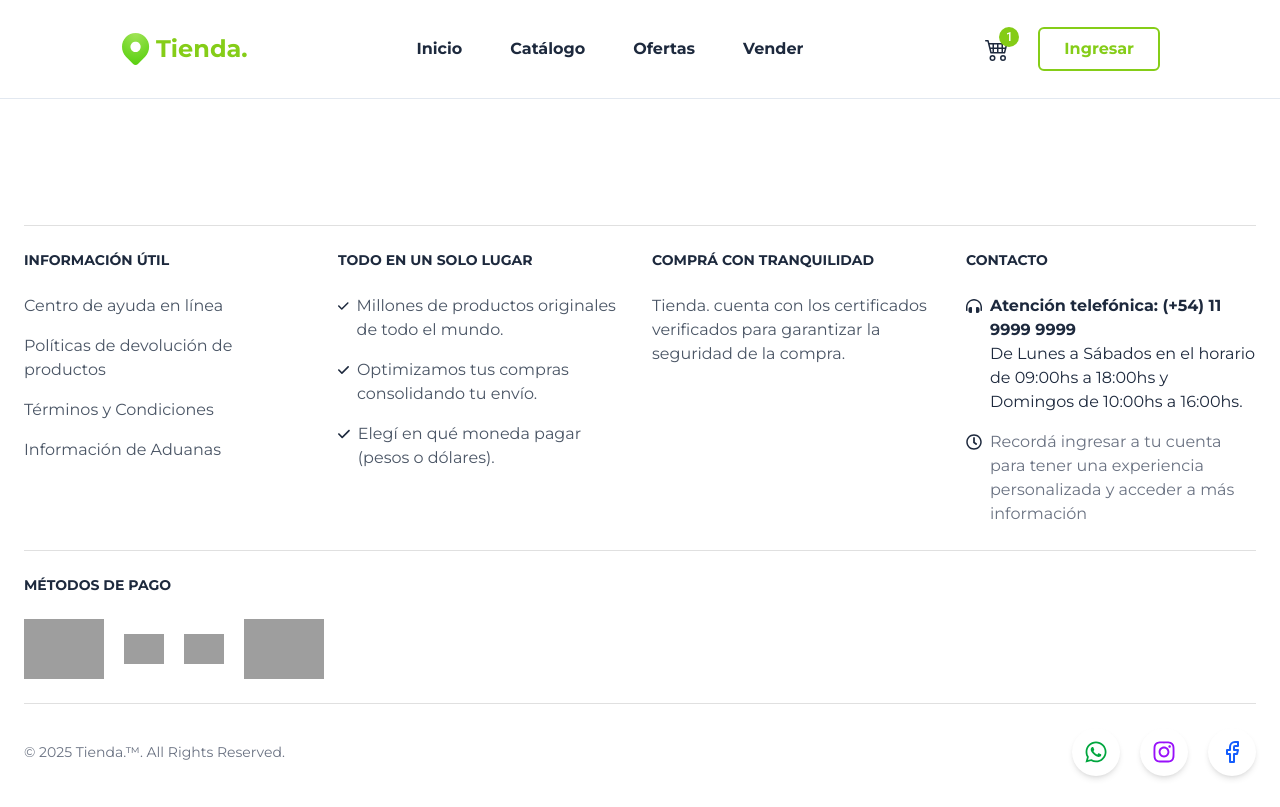
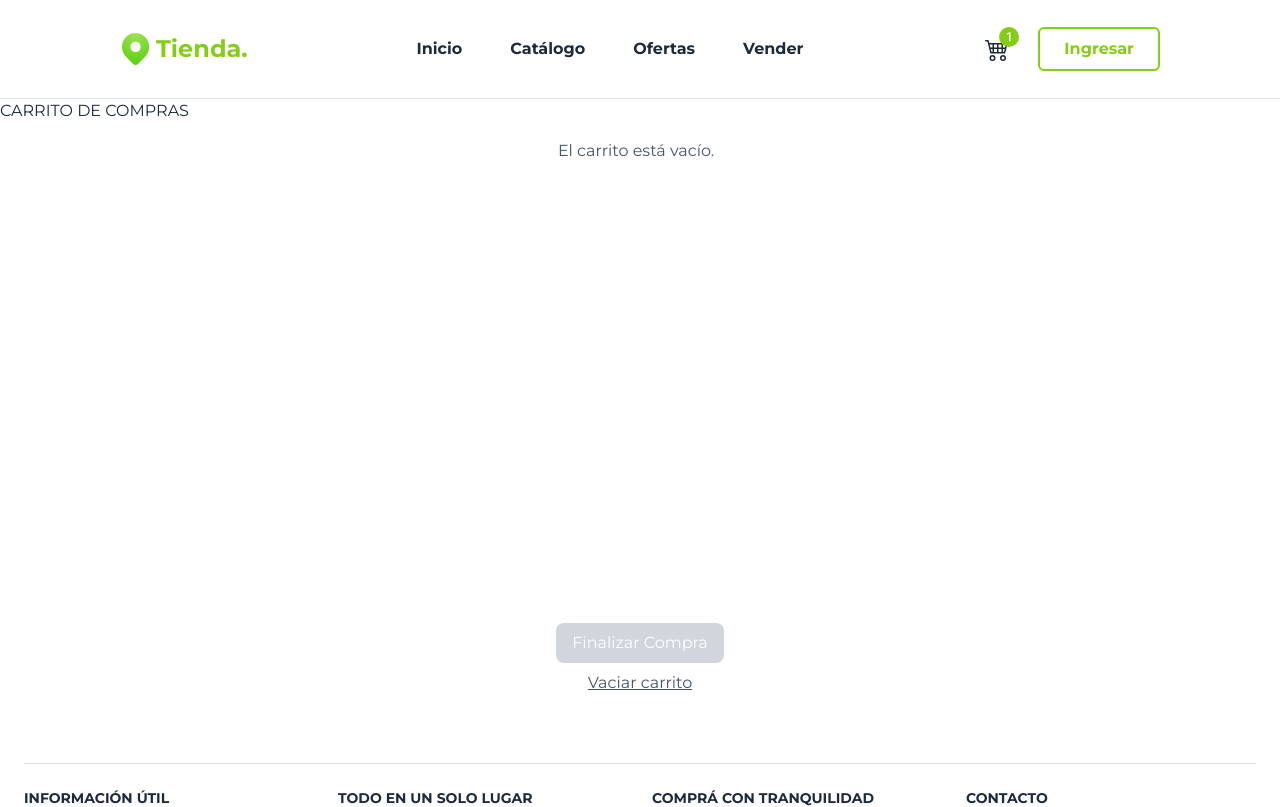
Before and after one commit to jonathanmilo/APIS2025FRONT, a React (Vite) app: page /carrito in a window 1280 px wide. Shown: the top 807 px of the page. Built offline with nearby package versions, Linux system fonts and the light colour scheme; data requests are answered from the project's data file; grey boxes are pictures that could not be loaded.

Commit message:
Cambios a carrito y vaciar carrito

```diff
--- a/package.json
+++ b/package.json
@@ -29,6 +29,6 @@
     "eslint-plugin-react-hooks": "^4.6.0",
     "eslint-plugin-react-refresh": "^0.4.6",
     "json-server": "^1.0.0-beta.3",
-    "vite": "^5.4.18"
+    "vite": "^5.4.19"
   }
 }
--- a/src/App.jsx
+++ b/src/App.jsx
@@ -5,6 +5,7 @@ import Catalogo from "./screens/Catalogo";
 import { ProductDetail } from "./screens/ProductDetail";
 import Ingresar from "./screens/Ingresar";
 import MiPerfil from "./screens/MiPerfil";
+import Carrito from "./components/Navbar/components/Cart/Carrito";
 import Layout from "./layouts/Layout";
 
 function App() {
@@ -16,6 +17,7 @@ function App() {
         <Route path="/catalogo/:id" element={<ProductDetail />} />
         <Route path="/ingresar" element={<Ingresar />} />
         <Route path="/mi-perfil" element={<MiPerfil />} />
+        <Route path="/carrito" element={<Carrito />} />
       </Routes>
     </Layout>
   );
--- a/src/api/api.js
+++ b/src/api/api.js
@@ -29,3 +29,50 @@ export const getUserById = async (id) => {
   const users = await fetchUsers();
   return users.find((user) => user._id === id);
 };
+
+export const updateCart = async (userId, products) => {
+  try {
+    // Primero intenta encontrar el carrito existente
+    const carts = await fetchCarts();
+    const cartExists = carts.some(c => c.userId === userId);
+
+    const url = `${API_URL}/${cartExists ? 'carts' : 'carts/create'}`;
+    const method = cartExists ? 'PUT' : 'POST';
+
+    const response = await fetch(url, {
+      method,
+      headers: { 'Content-Type': 'application/json' },
+      body: JSON.stringify({ userId, products })
+    });
+
+    if (!response.ok) {
+      throw new Error(`Error ${response.status}: ${response.statusText}`);
+    }
+
+    return await response.json();
+  } catch (error) {
+    console.error("Error updating cart:", error);
+    // Fallback a localStorage
+    localStorage.setItem(`cart_${userId}`, JSON.stringify(products));
+    return { userId, products };
+  }
+};
+
+export const createOrder = async (orderData) => {
+  try {
+    const response = await fetch(`${API_URL}/orders`, {
+      method: 'POST',
+      headers: { 'Content-Type': 'application/json' },
+      body: JSON.stringify(orderData)
+    });
+
+    if (!response.ok) {
+      throw new Error(`Error ${response.status}: ${response.statusText}`);
+    }
+
+    return await response.json();
+  } catch (error) {
+    console.error("Error creating order:", error);
+    throw error;
+  }
+};
--- a/src/components/Navbar/components/Cart/Carrito.jsx
+++ b/src/components/Navbar/components/Cart/Carrito.jsx
@@ -1,40 +1,65 @@
 import React from "react";
-import { useCarrito } from "../../../../contexts/CartContext.jsx";
-import { useProductos } from "../../../../contexts/ProductContext.jsx";
+import { useCarrito } from "../../../../contexts/CartContext";
 import IconButton from "@mui/material/IconButton";
 import Tooltip from "@mui/material/Tooltip";
 import { RiDeleteBin6Line } from "react-icons/ri";
+import { calcularPrecio } from "../../../../utils/calcularPrecio";
+
+// Función para obtener datos del producto
+const getSafeProductData = (item) => {
+  return {
+    title: item.productData?.title || "Producto no disponible",
+    price: item.productData?.price || 0,
+    discountPercentage: item.productData?.discountPercentage || 0,
+    images: item.productData?.images || [{ url: "/placeholder.jpg" }]
+  };
+};
 
 export default function Carrito() {
-  const { carrito, eliminarDelCarrito } = useCarrito();
-  const { productos } = useProductos();
+  const {
+    carrito,
+    eliminarDelCarrito,
+    vaciarCarrito,
+    actualizarCantidad,
+    calcularTotal,
+    finalizarCompra,
+    loading,
+    error
+  } = useCarrito();
 
-  const buscarProducto = (id) => productos.find((p) => p._id === id);
+  if (loading) return <div>Cargando carrito...</div>;
+  if (error) return <div className="text-red-500">Error: {error}</div>;
+
+  const handleCheckout = async () => {
+    const success = await finalizarCompra();
+    if (success) {
+      alert("Compra realizada con éxito!");
+    }
+  };
 
   return (
     <div className="h-[75vh] flex flex-col">
       <div className="overflow-y-auto pr-2 flex-1 no-scrollbar">
         <h2 className="uppercase pb-2 text-brand-black">Carrito de Compras</h2>
         {carrito.length === 0 ? (
-          <p className="text-brand-gray text-center py-2">
-            El carrito está vacío.
-          </p>
+          <p className="text-brand-gray text-center py-2">El carrito está vacío.</p>
         ) : (
           <ul className="flex flex-col gap-4">
             {carrito.map((item) => {
-              const producto = buscarProducto(item._id);
-              if (!producto) return null;
-
+              const producto = getSafeProductData(item);
               return (
                 <li
-                  key={item._id}
+                  key={item.productId}
                   className="flex flex-col justify-center h-[16vh] border-t-1 border-brand-light-gray"
                 >
                   <div className="flex flex-row gap-3">
                     <img
-                      src={producto.images?.[0]?.url || "fallback.jpg"}
+                      src={producto.images[0].url}
                       alt={producto.title}
                       className="w-16 h-16 object-cover rounded"
+                      onError={(e) => {
+                        e.target.src = "/placeholder.jpg";
+                      }}
                     />
                     <div className="flex flex-col justify-between h-[10vh]">
                       <h3 className="font-bold text-brand-black">
@@ -42,20 +67,35 @@ export default function Carrito() {
                       </h3>
                       <div>
                         <p className="text-sm text-brand-black">
-                          Precio: ${producto.price}
+                          Precio: ${calcularPrecio(
+                            producto.price,
+                            producto.discountPercentage
+                          ).toFixed(2)}
                         </p>
-                        <p className="text-sm text-brand-black">
-                          Cantidad: {item.quantity}
-                        </p>
+                        <div className="flex items-center gap-2">
+                          <button
+                            onClick={() => actualizarCantidad(item.productId, item.quantity - 1)}
+                            className="px-2 bg-gray-200 rounded"
+                            disabled={item.quantity <= 1}
+                          >
+                            -
+                          </button>
+                          <span className="text-sm text-brand-black">
+                            Cantidad: {item.quantity}
+                          </span>
+                          <button
+                            onClick={() => actualizarCantidad(item.productId, item.quantity + 1)}
+                            className="px-2 bg-gray-200 rounded"
+                          >
+                            +
+                          </button>
+                        </div>
                       </div>
                     </div>
                   </div>
-                  <div className="flex justify-end ">
-                    <Tooltip
-                      title="Eliminar"
-                      onClick={() => eliminarDelCarrito(item._id)}
-                    >
-                      <IconButton>
+                  <div className="flex justify-end">
+                    <Tooltip title="Eliminar">
+                      <IconButton onClick={() => eliminarDelCarrito(item.productId)}>
                         <RiDeleteBin6Line />
                       </IconButton>
                     </Tooltip>
@@ -67,8 +107,13 @@ export default function Carrito() {
         )}
       </div>
 
-      {/* Botones fijos abajo (falta subtotal)*/}
+      {/* Botones fijos abajo */}
       <div className="py-1 border-t mt-2 flex flex-col items-center gap-2 bg-white">
+        {carrito.length > 0 && (
+          <div className="w-full text-center font-bold">
+            Total: ${calcularTotal().toFixed(2)}
+          </div>
+        )}
         <button
           className={`px-4 py-2 font-medium rounded-lg transition-colors ${
             carrito.length === 0
@@ -76,10 +121,14 @@ export default function Carrito() {
               : "bg-brand-main hover:bg-brand-main-hover text-white cursor-pointer"
           }`}
           disabled={carrito.length === 0}
+          onClick={handleCheckout}
         >
-          Checkout
+          Finalizar Compra
         </button>
-        <button className="text-brand-gray underline hover:text-brand-black cursor-pointer">
+        <button
+          className="text-brand-gray underline hover:text-brand-black cursor-pointer"
+          onClick={vaciarCarrito}
+        >
           Vaciar carrito
         </button>
       </div>
--- a/src/components/ProductCard.jsx
+++ b/src/components/ProductCard.jsx
@@ -4,14 +4,23 @@ import { Divider } from "@mui/material";
 import { Link } from "react-router-dom";
 import { calcularPrecio } from "../utils/calcularPrecio";
 import { useUserData } from "../hooks/useUserData";
+import { useCarrito } from "../contexts/CartContext";
+import { Button } from "@mui/material";
 
 function ProductCard({ producto }) {
   const { usuario, loading } = useUserData(producto.userId);
+  const { agregarAlCarrito } = useCarrito();
 
   const precioFinal = calcularPrecio(
     producto.price,
     producto.discountPercentage
   );
+
+  const handleAddToCart = (e) => {
+    e.preventDefault();
+    e.stopPropagation();
+    agregarAlCarrito(producto);
+  };
 
   return (
     <Link
@@ -49,6 +58,9 @@ function ProductCard({ producto }) {
               )}
             </div>
           </div>
+          {producto.stock <= 0 && (
+            <span className="text-xs text-red-500">Sin stock</span>
+          )}
         </div>
 
         {producto.discountPercentage > 0 ? (
@@ -70,6 +82,25 @@ function ProductCard({ producto }) {
             <p className="text-xl font-bold text-gray-800">${producto.price}</p>
           </div>
         )}
+
+        <Button
+          variant="contained"
+          size="small"
+          onClick={handleAddToCart}
+          disabled={producto.stock <= 0}
+          sx={{
+          backgroundColor: 'oklch(70% 0.233 130.85)',
+          color: '#fff',
+          '&:hover': {
+          backgroundColor: 'oklch(60% 0.233 130.85)',
+          },
+          marginTop: 2,
+          alignSelf: 'flex-start'
+          }}
+        >
+          {producto.stock > 0 ? 'Agregar al carrito' : 'Sin stock'}
+        </Button>
+
       </div>
     </Link>
   );
--- a/src/contexts/CartContext.jsx
+++ b/src/contexts/CartContext.jsx
@@ -1,6 +1,7 @@
-import { createContext, useContext, useState, useEffect } from "react";
-import { fetchCarts } from "../api/api";
+import { createContext, useContext, useState, useEffect, useCallback } from "react";
+import { fetchCarts, updateCart, createOrder } from "../api/api";
 import { useUsuario } from "./UserContext";
+import { calcularPrecio } from "../utils/calcularPrecio";
 
 const CartContext = createContext();
 
@@ -12,63 +13,134 @@ export function CarritoProvider({ children }) {
   const [carrito, setCarrito] = useState([]);
   const [loading, setLoading] = useState(true);
   const [error, setError] = useState(null);
-
   const { usuario } = useUsuario();
 
-  const obtenerCarrito = async () => {
+  const obtenerCarrito = useCallback(async () => {
     setLoading(true);
     try {
-      const data = await fetchCarts();
-
-      const carritoUsuario = data.find((c) => c.userId === usuario._id);
-
-      if (carritoUsuario) {
-        const productosNormalizados = carritoUsuario.products.map((item) => ({
-          _id: item.productId,
-          quantity: item.quantity,
-        }));
-        setCarrito(productosNormalizados);
+      if (usuario) {
+        const data = await fetchCarts();
+        const carritoUsuario = data.find((c) => c.userId === usuario._id);
+        setCarrito(carritoUsuario?.products || []);
       } else {
-        setCarrito([]);
+        const localCart = localStorage.getItem('cart');
+        setCarrito(localCart ? JSON.parse(localCart) : []);
       }
     } catch (error) {
       setError(error.message);
     } finally {
       setLoading(false);
     }
+  }, [usuario]);
+
+const sincronizarCarritoBackend = useCallback(async () => {
+  try {
+    if (usuario) {
+      try {
+        await updateCart(usuario._id, carrito);
+      } catch (error) {
+        // Fallback a localStorage si el backend falla
+        localStorage.setItem(`cart_${usuario._id}`, JSON.stringify(carrito));
+      }
+    } else {
+      localStorage.setItem('cart', JSON.stringify(carrito));
+    }
+  } catch (error) {
+    console.error("Error sincronizando carrito:", error);
+  }
+}, [carrito, usuario]);
+
+const agregarAlCarrito = (producto, quantity = 1) => {
+  setCarrito((prev) => {
+    const existente = prev.find((p) => p.productId === producto._id);
+    const nuevoItem = {
+      productId: producto._id,
+      quantity: existente ? existente.quantity + quantity : quantity,
+      productData: {
+        title: producto.title,
+        price: producto.price,
+        discountPercentage: producto.discountPercentage || 0,
+        images: producto.images || []
+      }
+    };
+
+    const nuevoCarrito = existente
+      ? prev.map((p) => (p.productId === producto._id ? nuevoItem : p))
+      : [...prev, nuevoItem];
+
+    setTimeout(() => sincronizarCarritoBackend(), 0);
+    return nuevoCarrito;
+  });
+};
+
+  const eliminarDelCarrito = (productId) => {
+    setCarrito((prev) => {
+      const nuevoCarrito = prev.filter((p) => p.productId !== productId);
+      setTimeout(sincronizarCarritoBackend, 0);
+      return nuevoCarrito;
+    });
+  };
+
+  const vaciarCarrito = () => {
+    setCarrito([]);
+    setTimeout(sincronizarCarritoBackend, 0);
+  };
+
+  const actualizarCantidad = (productId, nuevaCantidad) => {
+    if (nuevaCantidad < 1) {
+      eliminarDelCarrito(productId);
+      return;
+    }
+
+    setCarrito((prev) =>
+      prev.map((item) =>
+        item.productId === productId ? { ...item, quantity: nuevaCantidad } : item
+      )
+    );
+  };
+
+  const calcularTotal = () => {
+    return carrito.reduce((total, item) => {
+      const precio = item.productData?.price || 0;
+      const descuento = item.productData?.discountPercentage || 0;
+      return total + (calcularPrecio(precio, descuento) * item.quantity);
+    }, 0);
+  };
+
+  const finalizarCompra = async () => {
+    try {
+      if (usuario) {
+        await createOrder({
+          userId: usuario._id,
+          products: carrito,
+          total: calcularTotal(),
+          date: new Date().toISOString()
+        });
+        vaciarCarrito();
+        return true;
+      }
+      return false;
+    } catch (error) {
+      setError("Error al finalizar compra: " + error.message);
+      return false;
+    }
   };
 
   useEffect(() => {
-    if (usuario) {
-      obtenerCarrito();
-    } else {
-      setCarrito([]);
-    }
-  }, [usuario]);
-
-  const agregarAlCarrito = (producto, quantity = 1) => {
-    setCarrito((prev) => {
-      const existente = prev.find((p) => p._id === producto._id);
-      if (existente) {
-        return prev.map((p) =>
-          p._id === producto._id ? { ...p, quantity: p.quantity + quantity } : p
-        );
-      }
-      return [...prev, { ...producto, quantity }];
-    });
-  };
-
-  const eliminarDelCarrito = (id) => {
-    setCarrito((prev) => prev.filter((p) => p._id !== id));
-  };
+    obtenerCarrito();
+  }, [usuario, obtenerCarrito]);
 
   return (
     <CartContext.Provider
       value={{
         carrito,
         agregarAlCarrito,
+        eliminarDelCarrito,
+        vaciarCarrito,
+        actualizarCantidad,
+        calcularTotal,
+        finalizarCompra,
         obtenerCarrito,
-        eliminarDelCarrito,
         loading,
         error,
       }}
--- a/src/screens/ProductDetail/index.jsx
+++ b/src/screens/ProductDetail/index.jsx
@@ -6,7 +6,7 @@ import { useCategorias } from "../../contexts/CategoryContext";
 import { useProductos } from "../../contexts/ProductContext";
 import GaleriaImagenes from "./components/GaleriaImagenes";
 import { calcularPrecio } from "../../utils/calcularPrecio";
-
+import { Button } from "@mui/material";
 import {
   filtrarRelacionados,
   obtenerNombresSubcategorias,
@@ -17,12 +17,12 @@ export function ProductDetail() {
   const { id } = useParams();
   const { productos } = useProductos();
   const { categorias } = useCategorias();
-
-  const { agregarAlCarrito } = useCarrito();
+  const { agregarAlCarrito, carrito } = useCarrito();
 
   const [producto, setProducto] = useState(null);
   const [quantity, setCantidad] = useState(1);
   const [productosRelacionados, setProductosRelacionados] = useState([]);
+  const [alreadyInCart, setAlreadyInCart] = useState(false);
 
   useEffect(() => {
     if (productos.length > 0) {
@@ -30,11 +30,15 @@ export function ProductDetail() {
       if (prod) {
         setProducto(prod);
         setProductosRelacionados(filtrarRelacionados(productos, prod));
+
+        // Verificar si el producto ya está en el carrito
+        const inCart = carrito.some(item => item.productId === prod._id);
+        setAlreadyInCart(inCart);
       } else {
         setProducto(undefined);
       }
     }
-  }, [productos, id]);
+  }, [productos, id, carrito]);
 
   if (producto === undefined) {
     return (
@@ -48,14 +52,24 @@ export function ProductDetail() {
 
   const manejarCantidad = (operacion) => {
     if (operacion === "incrementar") {
+      // Validar que no supere el stock disponible
+      if (quantity < producto.stock) {
         setCantidad((c) => c + 1);
+      }
     } else if (operacion === "decrementar" && quantity > 1) {
       setCantidad((c) => c - 1);
     }
   };
 
   const handleAgregarAlCarrito = () => {
+    if (producto.stock < quantity) {
+      alert(`No hay suficiente stock. Disponible: ${producto.stock}`);
+      return;
+    }
+
     agregarAlCarrito(producto, quantity);
+    setAlreadyInCart(true);
+    alert(`${quantity} ${producto.title} agregado(s) al carrito`);
   };
 
   return (
@@ -108,28 +122,48 @@ export function ProductDetail() {
             </span>
           </p>
 
-          <div className="flex items-center mb-4">
-            <button
+          <div className="flex items-center mb-4 gap-4">
+            <div className="flex items-center">
+              <Button
+                variant="outlined"
                 onClick={() => manejarCantidad("decrementar")}
-              className="px-4 py-2 bg-gray-300 text-brand-black rounded-lg cursor-pointer"
+                disabled={quantity <= 1}
+                className="min-w-0"
               >
                 -
-            </button>
+              </Button>
               <span className="mx-4 text-xl text-brand-black">{quantity}</span>
-            <button
+              <Button
+                variant="outlined"
                 onClick={() => manejarCantidad("incrementar")}
-              className="px-4 py-2 bg-gray-300 text-brand-black rounded-lg cursor-pointer"
+                disabled={quantity >= producto.stock}
+                className="min-w-0"
               >
                 +
-            </button>
+              </Button>
+            </div>
+            <span className="text-sm text-gray-500">
+              Stock disponible: {producto.stock}
+            </span>
           </div>
 
-          <button
+          <Button
+            variant="contained"
+            color={alreadyInCart ? "success" : "primary"}
+            size="large"
             onClick={handleAgregarAlCarrito}
-            className="bg-brand-main hover:bg-brand-main-hover text-white font-medium py-3 px-6 rounded-lg transition-colors"
+            disabled={producto.stock <= 0 || alreadyInCart}
+            className="w-full md:w-auto"
           >
-            Agregar al carrito
-          </button>
+            {alreadyInCart ? "✓ En el carrito" :
+             producto.stock > 0 ? 'Agregar al carrito' : 'Sin stock'}
+          </Button>
+
+          {alreadyInCart && (
+            <div className="mt-2 text-green-600 text-sm">
+              Este producto ya está en tu carrito
+            </div>
+          )}
         </div>
       </div>
 
```
Also changed, not shown: 1 other file (tests, documents, lock files or other folders). Lines whose indentation alone changed are shown as unchanged.
